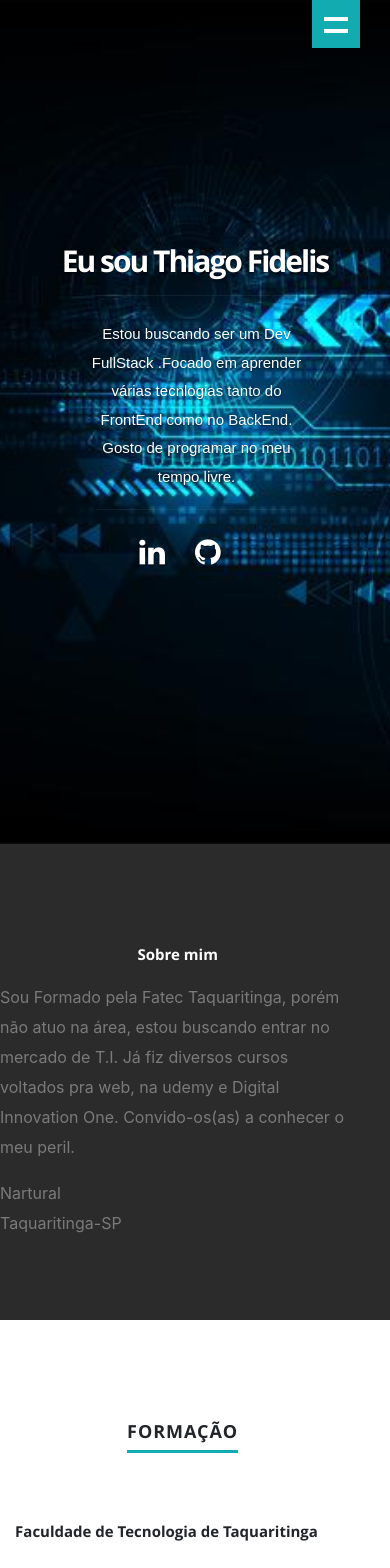
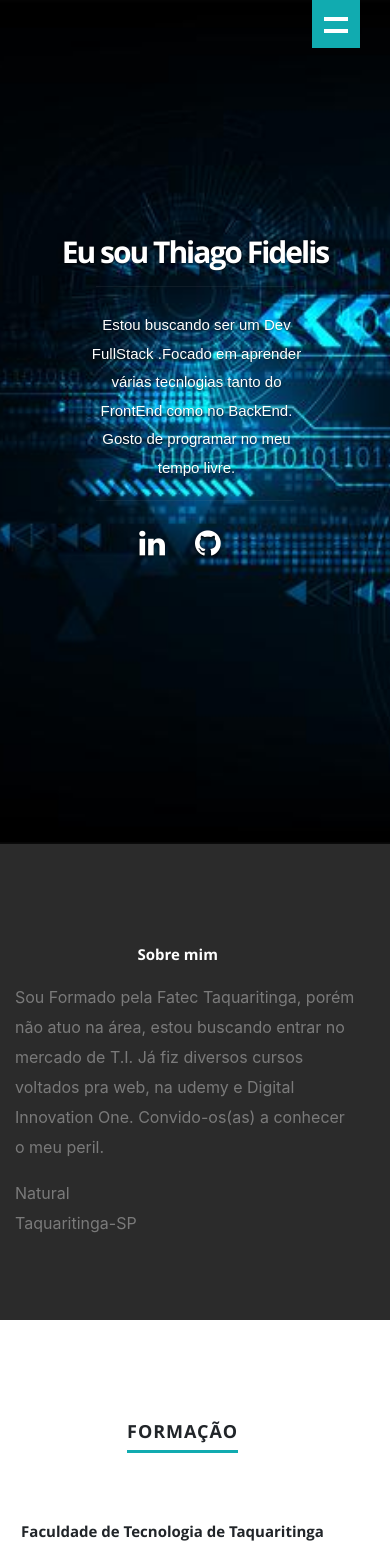
Before and after one commit to fidelis27/react-portfolio, a React (Create React App) app: page / in a window 390 px wide. Shown: the top 1568 px of the page. Built offline with nearby package versions, Linux system fonts and the light colour scheme.

Commit message:
ajustes tela cel

```diff
--- a/public/css/media-queries.css
+++ b/public/css/media-queries.css
@@ -350,10 +350,10 @@
 
    /* header styles
    -------------------------------------------------------------------- */
-   header .banner { padding-top: 24px; }
+
    header .banner-text h1 {
-      font: 40px/1.1em 'opensans-bold', sans-serif;
-      margin: 0 auto 24px auto;
+      font: 22px/1.1em 'opensans-bold', sans-serif;
+      margin: 0 auto 12px auto;
    }
    header .banner-text h3 {
       font: 14px/1.9em 'librebaskerville-regular', sans-serif;
@@ -373,6 +373,10 @@
    .banner h1{
       font-size: 30px!important;
    }
+
+    #about p{
+       padding-left: 15px!important;
+    }
    .conquer img{
       display: block;
       width: 250px!important;
@@ -432,5 +436,17 @@
       text-align: center;
       padding-left: 3px;
    }
+   .item img {
+      padding: 0 0 0 10px!important;
+      width: 50px!important;
+      height: 50px!important;
+   }
+   .widget h5{
+      font-size: 15px;
+
+   }
+   #resume h3{
+      padding-left: 15px;
+   }
 
 }
--- a/src/components/About.js
+++ b/src/components/About.js
@@ -28,7 +28,7 @@ export default class About extends Component {
 
 
                   <p className="address">
-       						<span>Nartural</span>
+       						<span>Natural</span>
                      <br></br>
        						   <span>
                      {resumeData.address}
--- a/src/components/Portfolio.js
+++ b/src/components/Portfolio.js
@@ -13,20 +13,21 @@ export default class Porfolio extends Component {
           <div className="col-lg-12">
             <div className="col-lg-4 col-sm-6 img-portfolio">
 
-                <a href="https://bancodev-front.herokuapp.com/"title="app banco do Dev" target="_blank"><img src={BancoDev}></img></a>
-                <h3>Banco do Dev REACT</h3>
-                <p>App desenvolvido com React e banco de dados MongoDB.
-                   Neste app fui capaz de explorar CRUD e status do component em react.
+              <a href="https://bancodev-front.herokuapp.com/" title="app banco do Dev" target="_blank"><img src={BancoDev}></img></a>
+              <h3>Banco do Dev REACT</h3>
+              <p>App desenvolvido com React e banco de dados MongoDB.
+                 Neste app fui capaz de explorar CRUD e status do component em react.
                 </p>
-
+              <a className="btn btn-primary" type="button" href="https://bancodev-front.herokuapp.com/" title="app banco do Dev" target="_blank">ver</a>
             </div>
             <div className="col-lg-4 col-sm-6 img-portfolio">
 
-                <a href="https://frontend-series-app.herokuapp.com/" title="app Gerenciar séries" target="_blank"><img  src={Series}></img></a>
-                <h3>Series app REACT</h3>
-                <p>App desenvolvido com React e banco de dados MongoDB.
-                   Neste app fui capaz de explorar CRUD e status do component em react.</p>
-
+              <a href="https://frontend-series-app.herokuapp.com/" title="app Gerenciar séries" target="_blank"><img src={Series}></img></a>
+              <h3>Series app REACT</h3>
+              <p>App desenvolvido com React e banco de dados MongoDB.
+                 Neste app fui capaz de explorar CRUD e status do component em react.
+                   </p>
+              <a className="btn btn-primary" type="button" href="https://frontend-series-app.herokuapp.com/" title="app banco do Dev" target="_blank">ver</a>
             </div>
           </div>
         </div>
--- a/src/components/Resume.js
+++ b/src/components/Resume.js
@@ -79,12 +79,12 @@ export default class Resume extends Component {
 
             <div className="container">
               <div className="row col-lg-12 ">
-                <div className="col-lg-3 col-sm-6 item">
+                <div className="col-lg-3 col-sm-6 col-xs-6 item">
                   <div className="img">
                     <img src={LogoHmtl}></img><span className="title"><h4>HTML5</h4></span>
                   </div>
                 </div>
-                <div className="col-lg-3 col-sm-6 item">
+                <div className="col-lg-3 col-sm-6 col-xs-6 item">
                   <div className="img">
                     <a><img src={LogoReact}></img></a><h4>React JS</h4>
                   </div>
```
